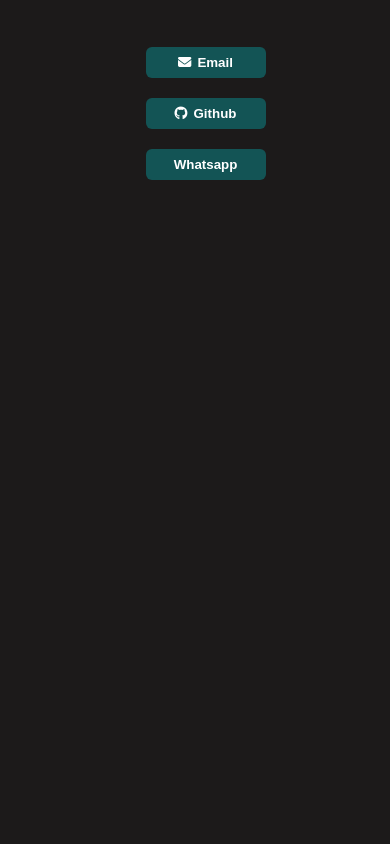
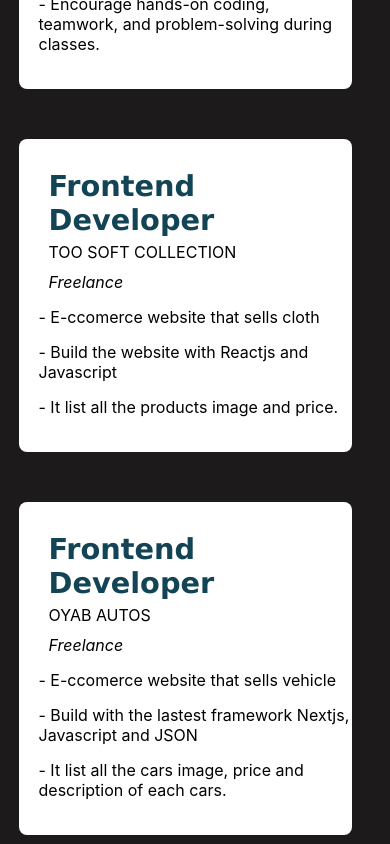
Before and after one commit to Bigoluwagentle/Abdulmalik-portfolio, a React (Create React App) app: page / in a window 390 px wide. Shown: the part 6040-6884 px from the top of the page. Before the commit the page ends 6350 px from the top, so only its background shows below. Built offline with nearby package versions, Linux system fonts and the light colour scheme.

Commit message:
Initial commit

```diff
--- a/src/Main/Main.css
+++ b/src/Main/Main.css
@@ -120,6 +120,51 @@
             }
         }
     }
+    #experince{
+        margin-top: 50px;
+        > section{
+            display: flex;
+            justify-content: end;
+            padding-right: 20px;
+            + section{
+                justify-content: start;
+                margin-left: 20px;
+                + section{
+                    justify-content: end;
+                }
+            }
+            > aside{
+                width: 50%;
+                min-height: 30vh;
+                background-color: #ffffff;
+                padding-bottom: 20px;
+                border-radius: 8px;
+                > h4{
+                    color: #134455;
+                    margin: 30px 0px 5px 30px;
+                    font-size: 1.8rem;
+                    font-family: 'Lucida Sans', 'Lucida Sans Regular', 'Lucida Grande', 'Lucida Sans Unicode', Geneva, Verdana, sans-serif;
+                }
+                > p{
+                    color: black;
+                    margin-left: 30px;
+                    + li{
+                        color: black;
+                        font-style: italic;
+                        margin-left: 30px;
+                        margin-top: 10px;
+                        list-style-type: none;
+                    }
+                }
+                > li{
+                    list-style-type: none;
+                    color: black;
+                    margin-left: 20px;
+                    margin-bottom: 15px;
+                }
+            }
+        }
+    }
 }
 
 @media screen and (max-width: 909px){
@@ -129,7 +174,7 @@
             align-items: center;
             > section{
                 > p{
-                    width: 95%;
+                    width: 100%;
                 }
             }
 
@@ -172,6 +217,27 @@
                 }
             }
         }
+        > #experince{
+            > section{
+                justify-content: center;
+                align-items: center;
+                padding-left: 0px;
+                margin-bottom: 50px;
+                + section{
+                    justify-content: center;
+                    align-items: center;
+                    margin-left: 0px;
+                    + section{
+
+                        justify-content: center;
+                        align-items: center;
+                    }
+                }
+                > aside{
+                    width: 90%;
+                }
+            }
+        }
     }
 
 }
--- a/src/Main/Main.jsx
+++ b/src/Main/Main.jsx
@@ -96,7 +96,6 @@
                     initial = {{opacity:0, y: 100}}
                     whileInView={{opacity:1, y:0}}
                     transition={{duration: 1}}
-                    whileHover={{scale:1.1}}
                 >
                     <i class="fa-solid fa-code"></i>
                     <h4>Frontend Web Development</h4>
@@ -105,8 +104,7 @@
                 <motion.section
                     initial = {{opacity:0, y: 100}}
                     whileInView={{opacity:1, y:0}}
-                    transition={{duration: 2, delay: 0.2}}
-                    whileHover={{scale:1.1}}
+                    transition={{duration: 1}}
                 >
                     <i class="fa-solid fa-code"></i>
                     <h4>Mobile App Development</h4>
@@ -116,8 +114,7 @@
                 <motion.section
                     initial = {{opacity:0, y: 100}}
                     whileInView={{opacity:1, y:0}}
-                    transition={{duration: 2, delay:0.4}}
-                    whileHover={{scale:1.1}}
+                    transition={{duration: 1}}
                 >
                     <i class="fa-solid fa-code"></i>
                     <h4>UI/UX Implementation</h4>
@@ -126,8 +123,7 @@
                 <motion.section
                     initial = {{opacity:0, y: 100}}
                     whileInView={{opacity:1, y:0}}
-                    transition={{duration: 2, delay:0.5}}
-                    whileHover={{scale:1.1}}
+                    transition={{duration: 1}}
                 >
                     <i class="fa-solid fa-code"></i>
                     <h4>Performance Optimization</h4>
@@ -136,8 +132,7 @@
                 <motion.section
                     initial = {{opacity:0, y: 100}}
                     whileInView={{opacity:1, y:0}}
-                    transition={{duration: 2, delay:0.6}}
-                    whileHover={{scale:1.1}}
+                    transition={{duration: 1}}
                 >
                     <i class="fa-solid fa-code"></i>
                     <h4>Custom Web Applications</h4>
@@ -146,22 +141,59 @@
                 <motion.section
                     initial = {{opacity:0, y: 100}}
                     whileInView={{opacity:1, y:0}}
-                    transition={{duration: 2, delay:0.3}}
-                    whileHover={{scale:1.1}}
+                    transition={{duration: 1}}
                 >
                     <i class="fa-solid fa-code"></i>
                     <h4>Maintenance & Support</h4>
                     <p>I provide ongoing updates, bug fixes, and feature enhancements to keep websites and apps secure, stable, and aligned with the latest technology trends</p>
                 </motion.section>
             </div>
-            {/* <h2>EXPERIENCE</h2>
+            <h2>EXPERIENCE</h2>
             <div id="experince">
                 <section>
-                    <h4>Frontend Developer</h4>
-                    <p>Geegstack Academy</p>
-                    <li>I teach and guilde </li>
+                    <motion.aside
+                        initial={{y:-100, opacity:0}}
+                        whileInView={{y:0, opacity:1}}
+                        transition={{duration:1}}
+                    >
+                        <h4>Frontend Developer</h4>
+                        <p>GEEGSTACK ACADEMY</p>
+                        <li>April 2025 - present</li>
+                        <li>- Teach students the fundamentals of frontend development including HTML, CSS, and JavaScript</li>
+                        <li>- Guide learners through building real-world projects with React.js</li>
+                        <li>- Explain API integration, and responsive design principles in simple, practical terms</li>
+                        <li>- Encourage hands-on coding, teamwork, and problem-solving during classes.</li>
+                    </motion.aside>
                 </section>
-            </div> */}
+                <section>
+                    <motion.aside
+                        initial={{y:100, opacity:0}}
+                        whileInView={{y:0, opacity:1}}
+                        transition={{duration:1}}
+                    >
+                        <h4>Frontend Developer</h4>
+                        <p>TOO SOFT COLLECTION</p>
+                        <li>Freelance</li>
+                        <li>- E-ccomerce website that sells cloth</li>
+                        <li>- Build the website with Reactjs and Javascript</li>
+                        <li>- It list all the products image and price.</li>
+                    </motion.aside>
+                </section>
+                <section>
+                    <motion.aside
+                        initial={{y:-100, opacity:0}}
+                        whileInView={{y:0, opacity:1}}
+                        transition={{duration:1}}
+                    >
+                        <h4>Frontend Developer</h4>
+                        <p>OYAB AUTOS</p>
+                        <li>Freelance</li>
+                        <li>- E-ccomerce website that sells vehicle</li>
+                        <li>- Build with the lastest framework Nextjs, Javascript and JSON</li>
+                        <li>- It list all the cars image, price and description of each cars.</li>
+                    </motion.aside>
+                </section>
+            </div>
             <Footer/>
         </div>
     )
```
